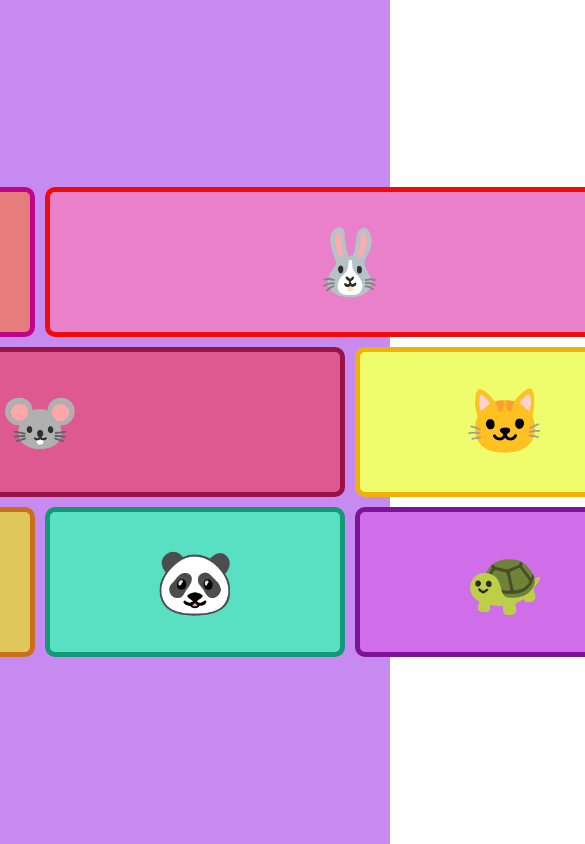
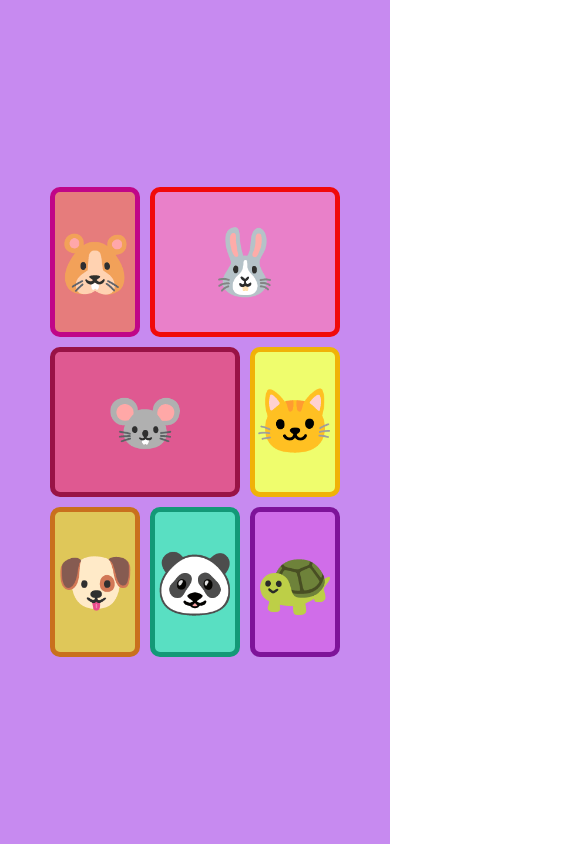
Before and after one commit to mary-caraveo/css-grid-basico, a plain HTML site: page html/ubicacion.html in a window 390 px wide. Shown: the top 844 px of the page, 585 px wide, since content can reach past the window. Drawn offline with Linux system fonts and the light colour scheme.

Commit message:
fix: cambio de valores estaticos a responsivos

```diff
--- a/styles/ubicacion.css
+++ b/styles/ubicacion.css
@@ -5,14 +5,15 @@ body {
 
 .contenedor {
   display: grid;
-  grid-template-columns: 300px 300px 300px;
-  grid-template-rows: 150px 150px 150px;
+  grid-template-columns: repeat(3, 1fr);
+  grid-template-rows: repeat(3, 150px);
   grid-template-areas:
     "uno dos dos"
     "tres tres cuatro"
     "cinco seis siete";
   place-content: center;
   background-color: #c78af0;
+  padding: 0 5rem;
   height: 100vh;
   gap: 10px;
 }
```
